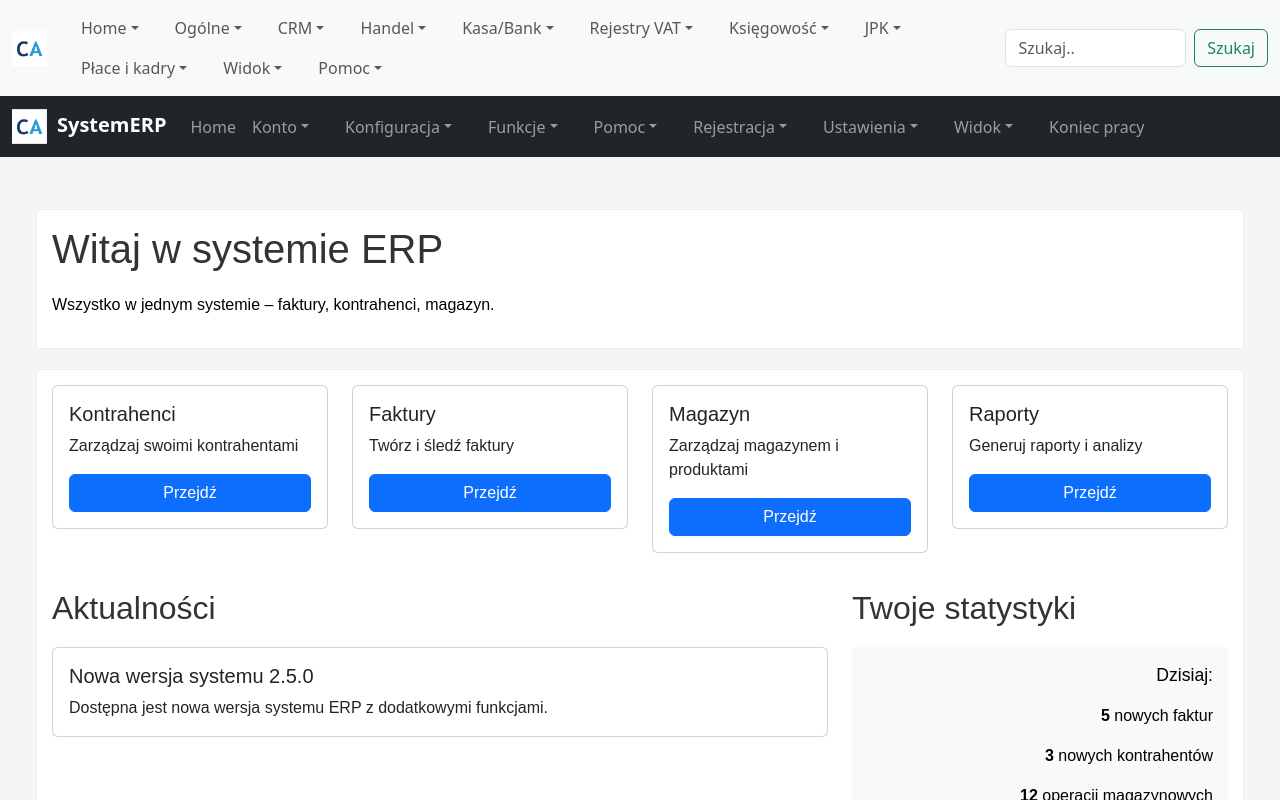
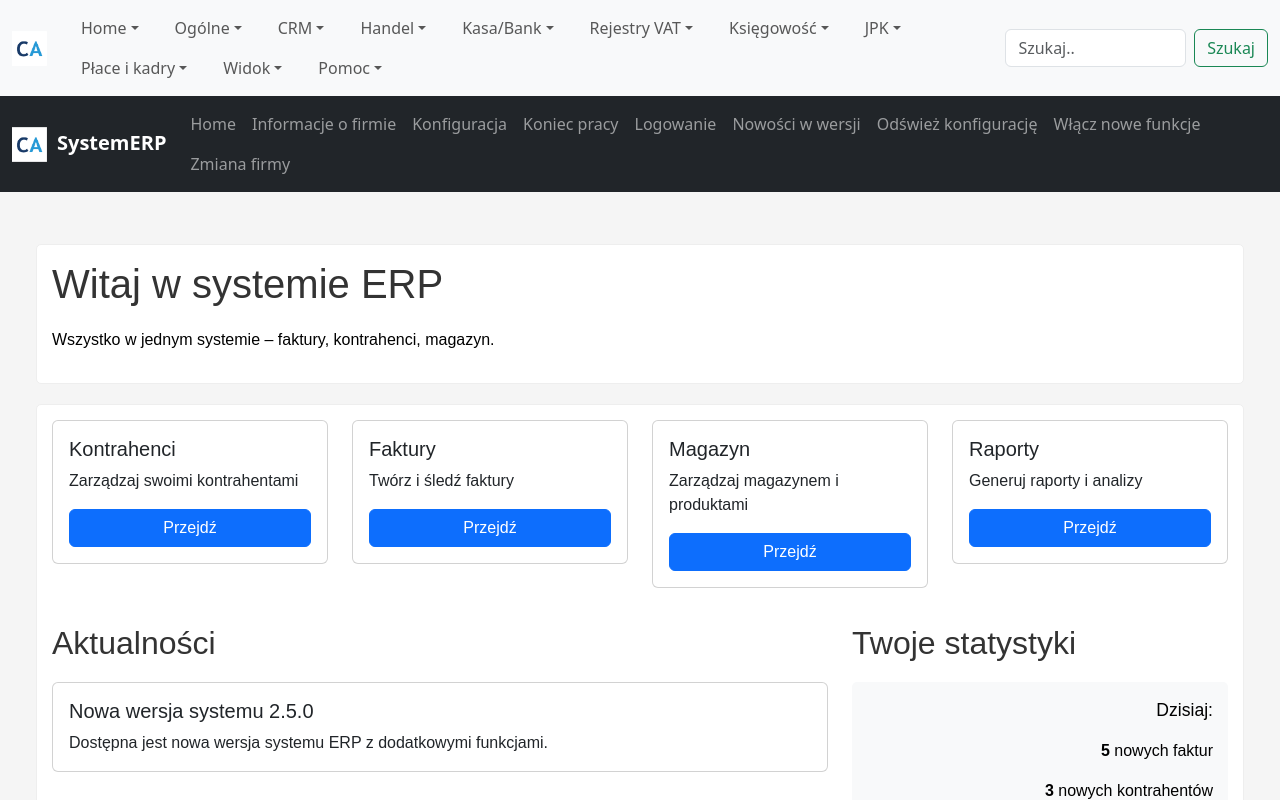
Before and after one commit to tsaranStudent/UserInterfaces, a React (Vite) app: page / in a window 1280 px wide. Shown: the top 800 px of the page. Built offline with nearby package versions, Linux system fonts and the light colour scheme.

Commit message:
kosmetyka

```diff
--- a/src/components/navbars/HomeNavbar.jsx
+++ b/src/components/navbars/HomeNavbar.jsx
@@ -1,5 +1,5 @@
 import React from 'react';
-import { Navbar, Nav, NavDropdown } from 'react-bootstrap';
+import { Navbar, Nav } from 'react-bootstrap';
 import { Link } from 'react-router-dom';
 
 export function HomeNavbar() {
@@ -22,57 +22,16 @@ export function HomeNavbar() {
                 {/* Sekcja nawigacji */}
                 <Navbar.Collapse id="navbar-nav">
                     <Nav className="ml-auto">
-                        {/* Link główny */}
+                        {/* Linki główne */}
                         <Nav.Link as={Link} to="/">Home</Nav.Link>
-
-                        {/* Sekcja Konto */}
-                        <NavDropdown title="Konto" id="konto-dropdown">
-                            <NavDropdown.Item as={Link} to="/logowanie">Logowanie</NavDropdown.Item>
-                            <NavDropdown.Item as={Link} to="/zmianaFirmy">Zmiana firmy</NavDropdown.Item>
-                            <NavDropdown.Item as={Link} to="/informacjeoFirmie">Informacje o firmie</NavDropdown.Item>
-                        </NavDropdown>
-
-                        {/* Sekcja Konfiguracja */}
-                        <NavDropdown title="Konfiguracja" id="konfiguracja-dropdown">
-                            <NavDropdown.Item as={Link} to="/konfiguracja">Konfiguracja</NavDropdown.Item>
-                            <NavDropdown.Item as={Link} to="/odswierzKonfiguracje">Odśwież konfigurację</NavDropdown.Item>
-                        </NavDropdown>
-
-                        {/* Sekcja Funkcje */}
-                        <NavDropdown title="Funkcje" id="funkcje-dropdown">
-                            <NavDropdown.Item as={Link} to="/nowoscWwersji">Nowości w wersji</NavDropdown.Item>
-                            <NavDropdown.Item as={Link} to="/wlaczNoweFunkcje">Włącz nowe funkcje</NavDropdown.Item>
-                        </NavDropdown>
-
-                        {/* Sekcja Pomoc */}
-                        <NavDropdown title="Pomoc" id="pomoc-dropdown">
-                            <NavDropdown.Item as={Link} to="/pomoc">Pomoc</NavDropdown.Item>
-                            <NavDropdown.Item as={Link} to="/pomocJakZaczac">Jak zacząć</NavDropdown.Item>
-                            <NavDropdown.Item as={Link} to="/pomocFilmyInstruktarzowe">Filmy instruktażowe</NavDropdown.Item>
-                            <NavDropdown.Item as={Link} to="/pomocFaq">FAQ</NavDropdown.Item>
-                        </NavDropdown>
-
-                        {/* Sekcja Rejestracja */}
-                        <NavDropdown title="Rejestracja" id="rejestracja-dropdown">
-                            <NavDropdown.Item as={Link} to="/rejestracjaProgramu">Rejestracja programu</NavDropdown.Item>
-                            <NavDropdown.Item as={Link} to="/oprogramie">O programie</NavDropdown.Item>
-                        </NavDropdown>
-
-                        {/* Sekcja Ustawienia */}
-                        <NavDropdown title="Ustawienia" id="ustawienia-dropdown">
-                            <NavDropdown.Item as={Link} to="/ustawieniaOkien">Ustawienia okien</NavDropdown.Item>
-                            <NavDropdown.Item as={Link} to="/ustawieniaOkienImport">Import</NavDropdown.Item>
-                            <NavDropdown.Item as={Link} to="/ustawieniaOkienEksport">Eksport</NavDropdown.Item>
-                            <NavDropdown.Item as={Link} to="/ustawieniaOgolne">Ustawienia ogólne</NavDropdown.Item>
-                        </NavDropdown>
-
-                        {/* Sekcja Widok */}
-                        <NavDropdown title="Widok" id="widok-dropdown">
-                            <NavDropdown.Item as={Link} to="/kompozycjeWidoku">Kompozycje widoku</NavDropdown.Item>
-                        </NavDropdown>
-
-                        {/* Link do zakończenia pracy */}
+                        <Nav.Link as={Link} to="/informacjeoFirmie">Informacje o firmie</Nav.Link>
+                        <Nav.Link as={Link} to="/konfiguracja">Konfiguracja</Nav.Link>
                         <Nav.Link as={Link} to="/koniecPracy">Koniec pracy</Nav.Link>
+                        <Nav.Link as={Link} to="/logowanie">Logowanie</Nav.Link>
+                        <Nav.Link as={Link} to="/nowoscWwersji">Nowości w wersji</Nav.Link>
+                        <Nav.Link as={Link} to="/odswierzKonfiguracje">Odśwież konfigurację</Nav.Link>
+                        <Nav.Link as={Link} to="/wlaczNoweFunkcje">Włącz nowe funkcje</Nav.Link>
+                        <Nav.Link as={Link} to="/zmianaFirmy">Zmiana firmy</Nav.Link>
                     </Nav>
                 </Navbar.Collapse>
             </div>
```
